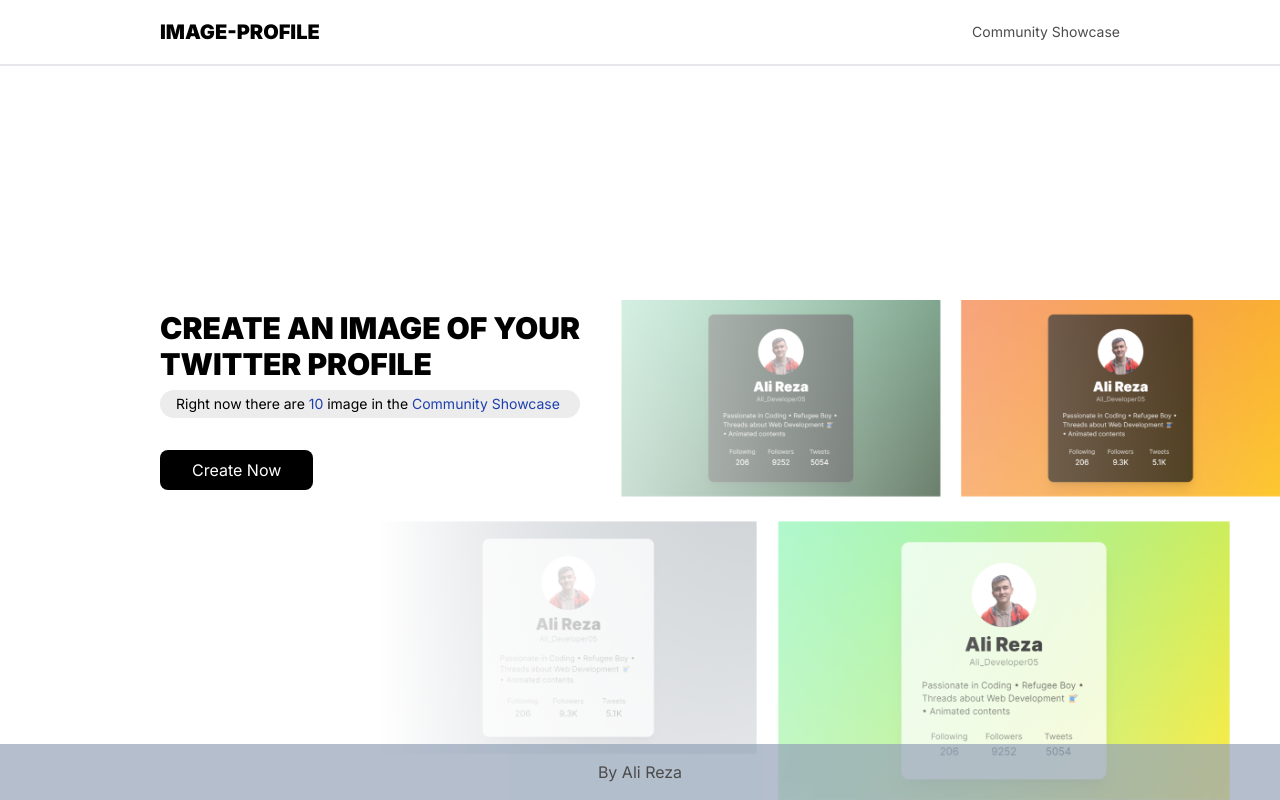
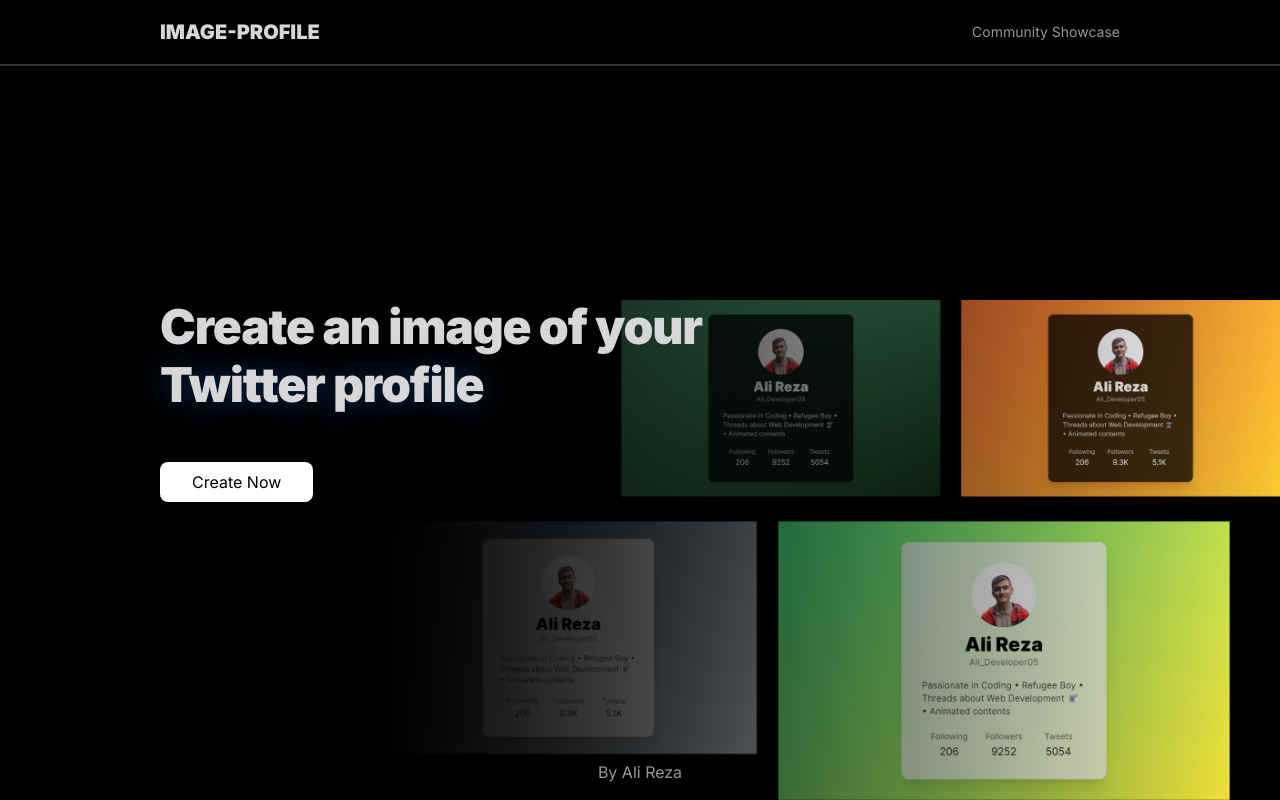
Before and after one commit to AliReza1083/Twitter-Profile, a Next.js app: page / in a window 1280 px wide. Built offline with nearby package versions, Linux system fonts and the light colour scheme.

Commit message:
Done with the hero section, Dark mode

```diff
--- a/components/Footer.tsx
+++ b/components/Footer.tsx
@@ -1,6 +1,6 @@
 export default function Footer() {
   return (
-    <div className="w-full absolute bottom-0 left-0 py-4 text-center opacity-70 bg-slate-400">
+    <div className="w-full absolute bottom-0 left-0 py-4 text-center opacity-70">
       <h1>By Ali Reza</h1>
     </div>
   );
--- a/components/Home/Button.tsx
+++ b/components/Home/Button.tsx
@@ -7,7 +7,7 @@
   return (
     <Link
       href={"/creating"}
-      className={`bg-black py-2 px-8 rounded-lg text-white inline-block mt-8 ${
+      className={`bg-white py-2 px-8 rounded-lg text-black inline-block mt-8 ${
         loading && "animate-pulse"
       }`}
       onClick={() => setLoading(true)}
--- a/components/Home/Hero.tsx
+++ b/components/Home/Hero.tsx
@@ -10,23 +10,28 @@
 export default function Hero() {
   return (
     <Container className="relative h-screen 2xl:h-auto py-28 2xl:py-56 flex sm:items-center overflow-hidden">
-      <div>
-        <h1 className="uppercase text-3xl font-bold">
-          create an image of your <br className="hidden md:block" /> Twitter
-          Profile
+      <div className="w-full max-w-[600px]">
+        <h1 className="text-3xl md:text-5xl font-black tracking-tight mb-4 !leading-[1.2]">
+          Create an image of your{" "}
+          <span
+            className=""
+            style={{ textShadow: "0 0px 30px rgba(9, 101, 192, .5)" }}
+          >
+            Twitter profile
+          </span>
         </h1>
-        <p className="px-4 py-1 bg-[#ECECEC] rounded-full text-xs sm:text-sm mt-2">
+        {/* <p className="px-4 py-1 bg-[#ECECEC] rounded-full text-xs sm:text-sm mt-2">
           Right now there are <span className="text-blue-800">10</span> image in
           the{" "}
           <Link href={"/community-showcase"} className="text-blue-800">
             Community Showcase
           </Link>
-        </p>
+        </p> */}
         <Button />
       </div>
       <div className="absolute right-0 bottom-24 md:bottom-0 -z-40 w-[650px] lg:w-[700px] xl:w-[900px]">
         <Image src={HeaderIMG} alt="" />
-        <div className="w-full h-full bg-gradient-to-t md:bg-gradient-to-l from-transparent to-white absolute top-0 left-0"></div>
+        <div className="w-full h-full bg-gradient-to-t md:bg-gradient-to-l from-transparent to-black absolute top-0 left-0"></div>
       </div>
     </Container>
   );
--- a/components/Navbar.tsx
+++ b/components/Navbar.tsx
@@ -2,9 +2,11 @@
 
 export default function Navbar() {
   return (
-    <nav className="w-full bg-white border-b-2 fixed top-0 left-0 z-50">
+    <nav className="w-full bg-black border-b-2 border-white border-opacity-20 fixed top-0 left-0 z-50">
       <div className="w-full max-w-[1536px] h-16 flex justify-between items-center mx-auto px-4 md:px-24 lg:px-40">
-        <h1 className="font-bold text-xl">IMAGE-PROFILE</h1>
+        <Link href={"/"} className="font-bold text-xl">
+          IMAGE-PROFILE
+        </Link>
         <Link
           href={"/community-showcase"}
           className="text-sm opacity-70 hover:opacity-100"
--- a/styles/globals.css
+++ b/styles/globals.css
@@ -7,5 +7,5 @@
 }
 
 body {
-  @apply relative min-h-full;
+  @apply relative min-h-full bg-black text-[#d7d7d7];
 }
--- a/tailwind.config.js
+++ b/tailwind.config.js
@@ -6,7 +6,12 @@
     "./components/**/*.{ts,tsx}",
   ],
   theme: {
-    extend: {},
+    extend: {
+      colors: {
+        primary: "#0D0E15",
+        secondary: "#0965C0",
+      },
+    },
   },
   plugins: [],
 };
```
